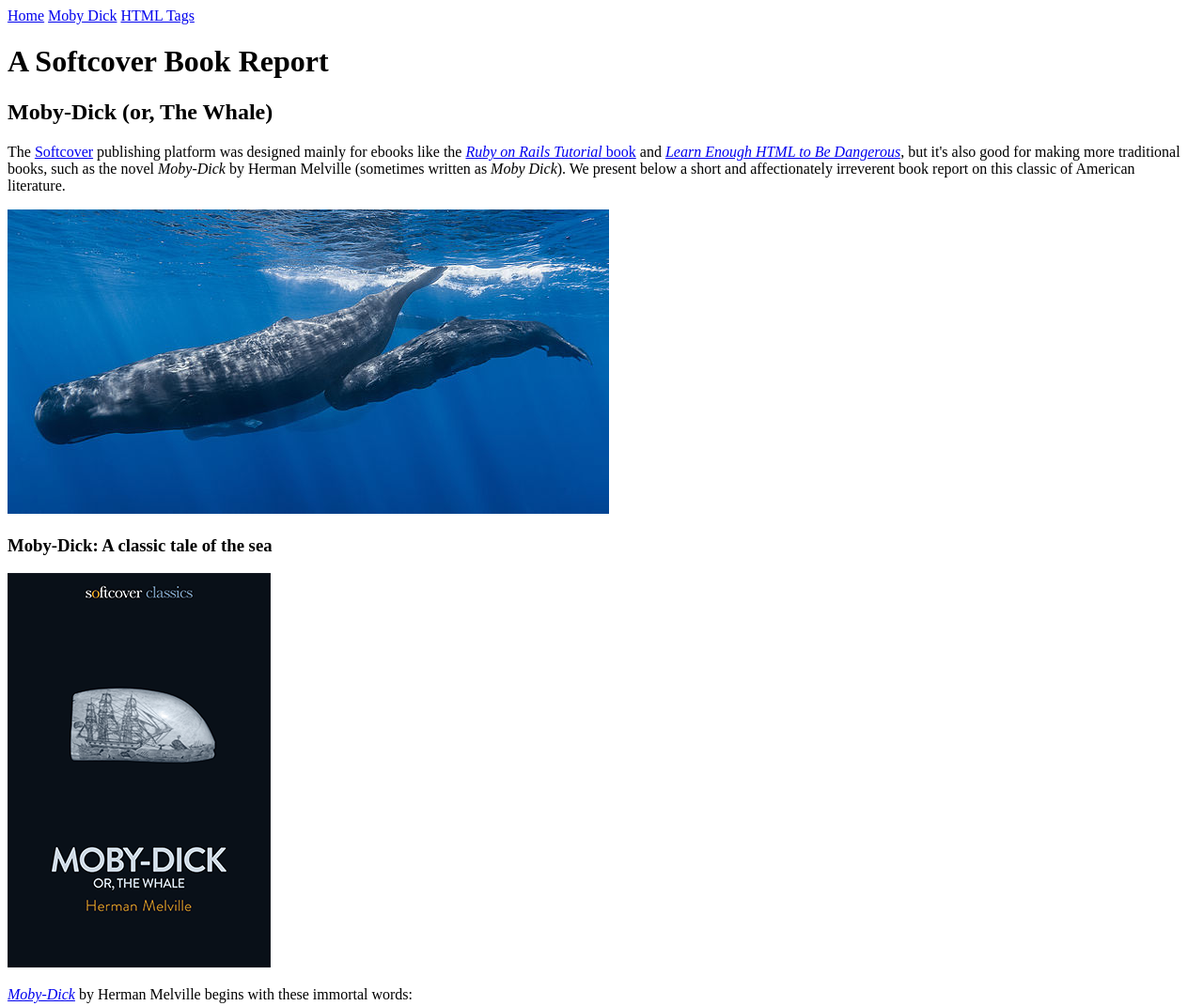
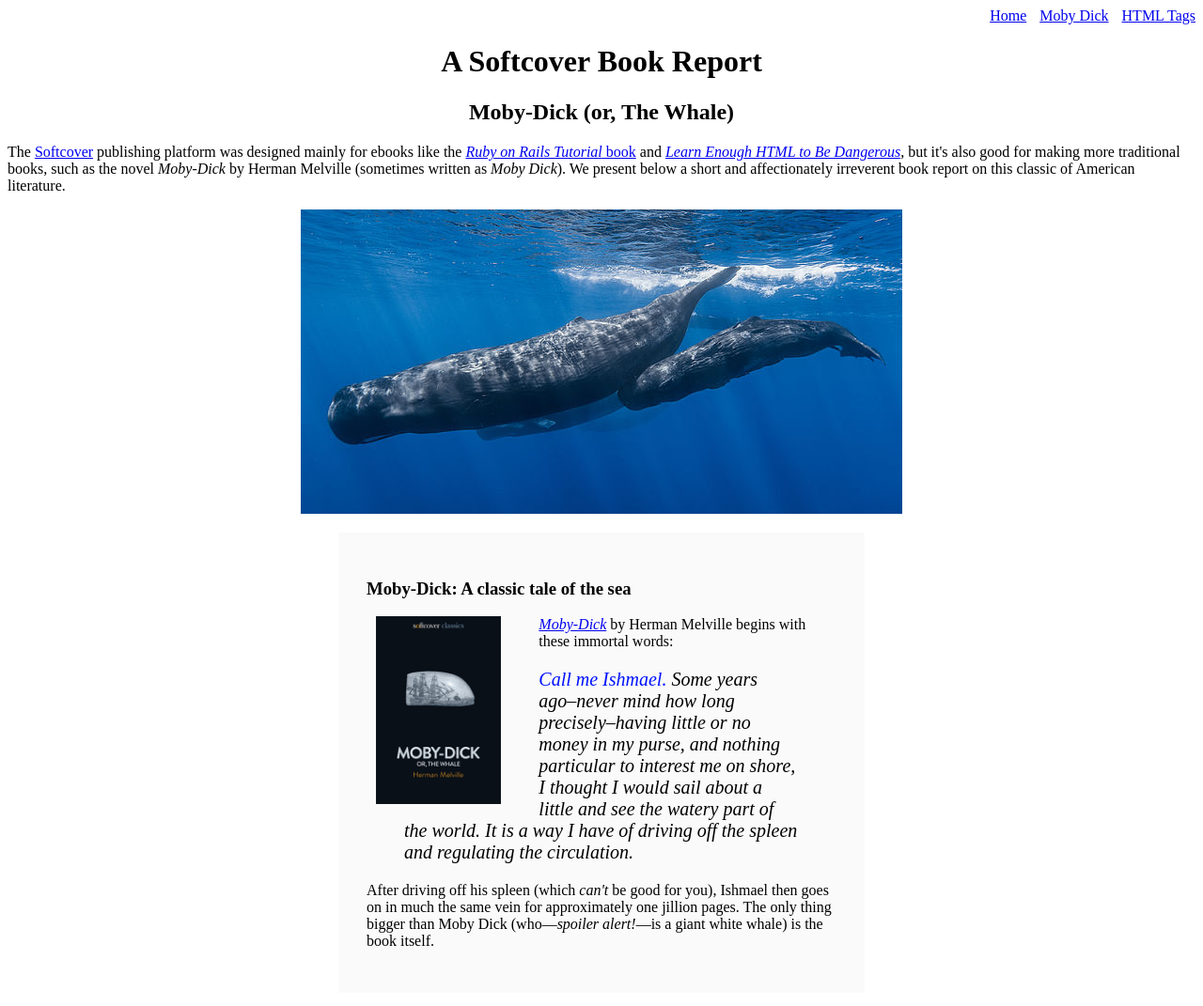
Before and after one commit to mobee-bill/sample_website, a plain HTML site: page moby_dick.html in a window 1280 px wide. Shown: the top 1071 px of the page at 94% size. Drawn offline with Linux system fonts and the light colour scheme.

Commit message:
complete

```diff
--- a/moby_dick.html
+++ b/moby_dick.html
@@ -6,15 +6,15 @@
   </head>
   <body>
 
-    <div>
+    <div style="text-align: right;">
         <a href="index.html">Home</a>
-        <a href="moby_dick.html">Moby Dick</a>
-        <a href="tags.html">HTML Tags</a>
+        <a href="moby_dick.html" style="margin: 0 0 0 10px">Moby Dick</a>
+        <a href="tags.html" style="margin: 0 0 0 10px">HTML Tags</a>
     </div>
     <!-- much here to be styled, will do so in last section -->
     <header>
-      <h1>A Softcover Book Report</h1>
-      <h2>Moby-Dick (or, The Whale)</h2>
+      <h1 style="text-align:center;">A Softcover Book Report</h1>
+      <h2 style="text-align:center;">Moby-Dick (or, The Whale)</h2>
     </header>
 
     <div>
@@ -32,16 +32,16 @@
     </div>
 
     <a href="https://commons.wikimedia.org/wiki/File:Sperm_whale_pod.jpg">
-      <img src="images/sperm_whales.jpg">
+      <img src="images/sperm_whales.jpg" style="display:block; margin:0 auto">
     </a>
 
-    <div>
+    <div style="width: 500px; margin: 20px auto; padding: 30px; background-color: #fafafa;">
 
       <h3>Moby-Dick: A classic tale of the sea</h3>
 
       <a href="https://www.softcover.io/read/6070fb03/moby-dick"
          target="_blank">
-        <img src="images/moby_dick.png" alt="Moby Dick">
+        <img src="images/moby_dick.png" alt="Moby Dick" height="200px" style="float:left; margin: 0 40px 0 10px">
       </a>
 
       <p>
@@ -51,7 +51,7 @@
           by Herman Melville begins with these immortal words:
       </p>
 
-      <blockquote>
+      <blockquote style="font-style:italic; font-size:20px;">
         <p>
           <span style="color:rgb(0, 17, 255)">Call me Ishmael.</span> Some years ago–never mind how long
           precisely–having little or no money in my purse, and nothing
```
Also changed, not shown: index.html (+3 -3 lines), tags.html (+3 -3 lines).
